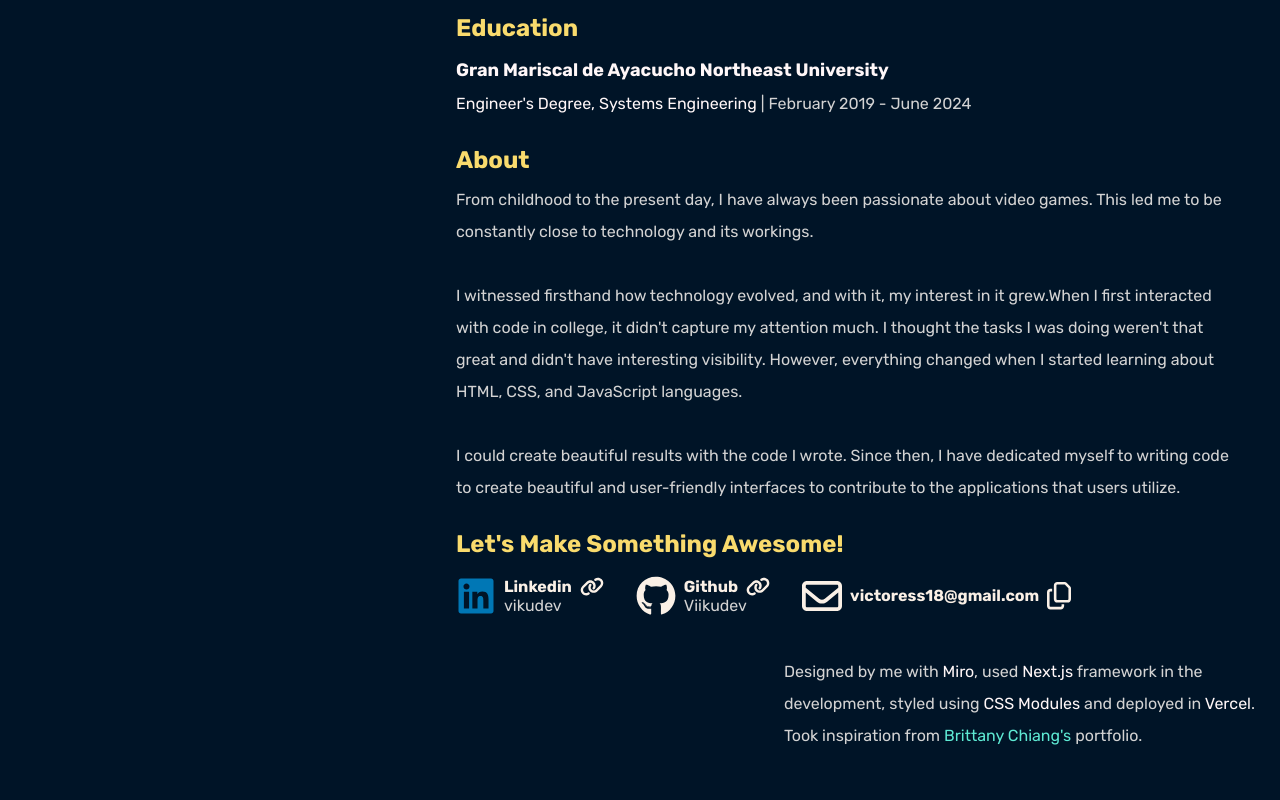
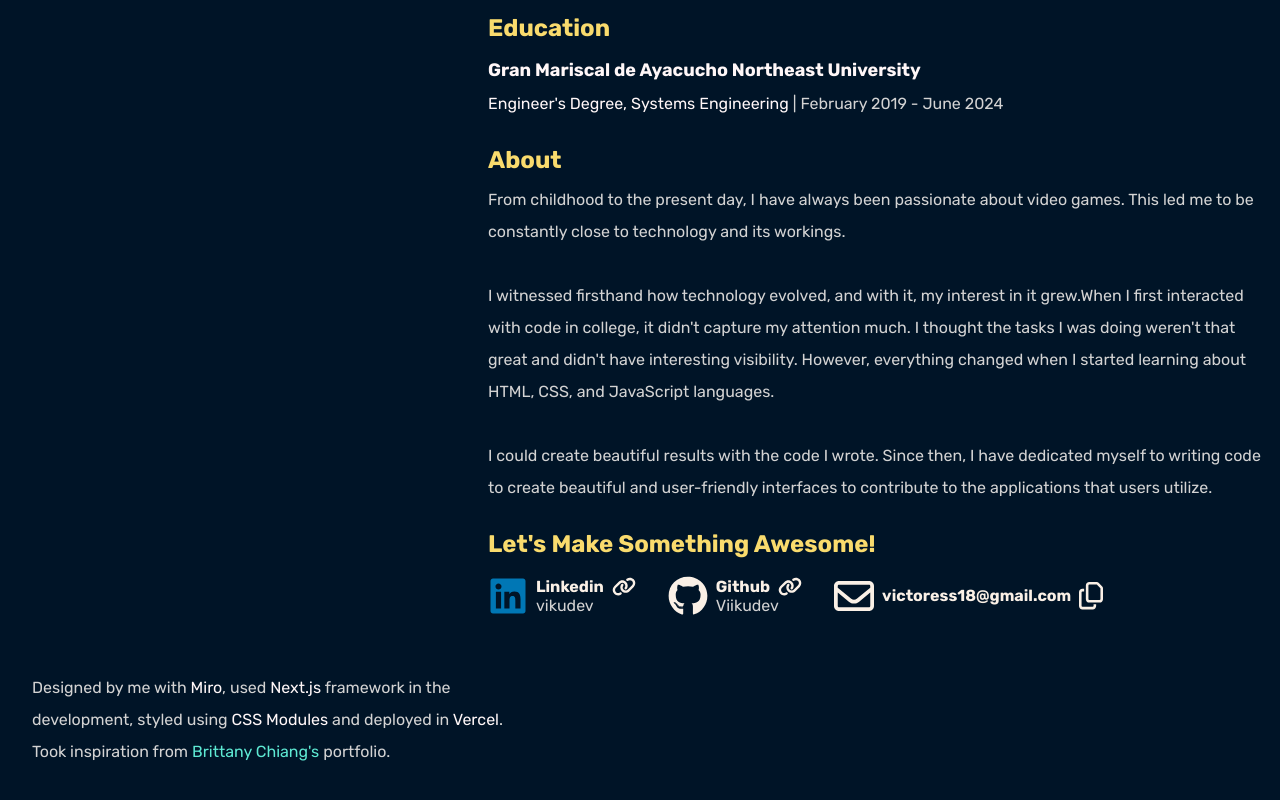
Before and after one commit to Viikudev/portfolio, a Next.js app: page / in a window 1280 px wide. Shown: the part 1540-2340 px from the top of the page. Before the commit the page ends 2308 px from the top, so only its background shows below. Built offline with nearby package versions, Linux system fonts and the light colour scheme.

Commit message:
style: some style changes

```diff
--- a/app/page.module.css
+++ b/app/page.module.css
@@ -6,6 +6,7 @@
   align-items: center;
   position: sticky;
   top: 0;
+  backdrop-filter: blur(0.25rem);
 }
 
 .languageContainer input[type="radio"] {
@@ -59,6 +60,7 @@
 }
 
 .left {
+  padding-inline: 2rem;
   height: 90%;
   position: sticky;
   padding-top: 2rem;
@@ -67,7 +69,7 @@
   max-height: 100vh;
   display: flex;
   flex-direction: column;
-  justify-content: start;
+  justify-content: flex-start;
 }
 
 .right {
@@ -217,8 +219,6 @@
 }
 
 .details {
-  margin: 0;
-  /* margin-top: 3.5rem; */
   width: 30rem;
 }
 
@@ -232,8 +232,8 @@
 
 .footer {
   display: flex;
-  justify-content: end;
-  margin: 1rem;
+  justify-content: center;
+  margin: 2rem 48rem 2rem 2rem;
 }
 
 @media screen and (width <= 1201px) {
@@ -252,6 +252,12 @@
     padding-bottom: 3rem;
     align-items: center;
     gap: 1rem;
+  }
+
+  .footer {
+    justify-content: flex-start;
+    padding: 1rem 2rem 1rem 3rem;
+    margin: 0;
   }
 
   .viku {
```
